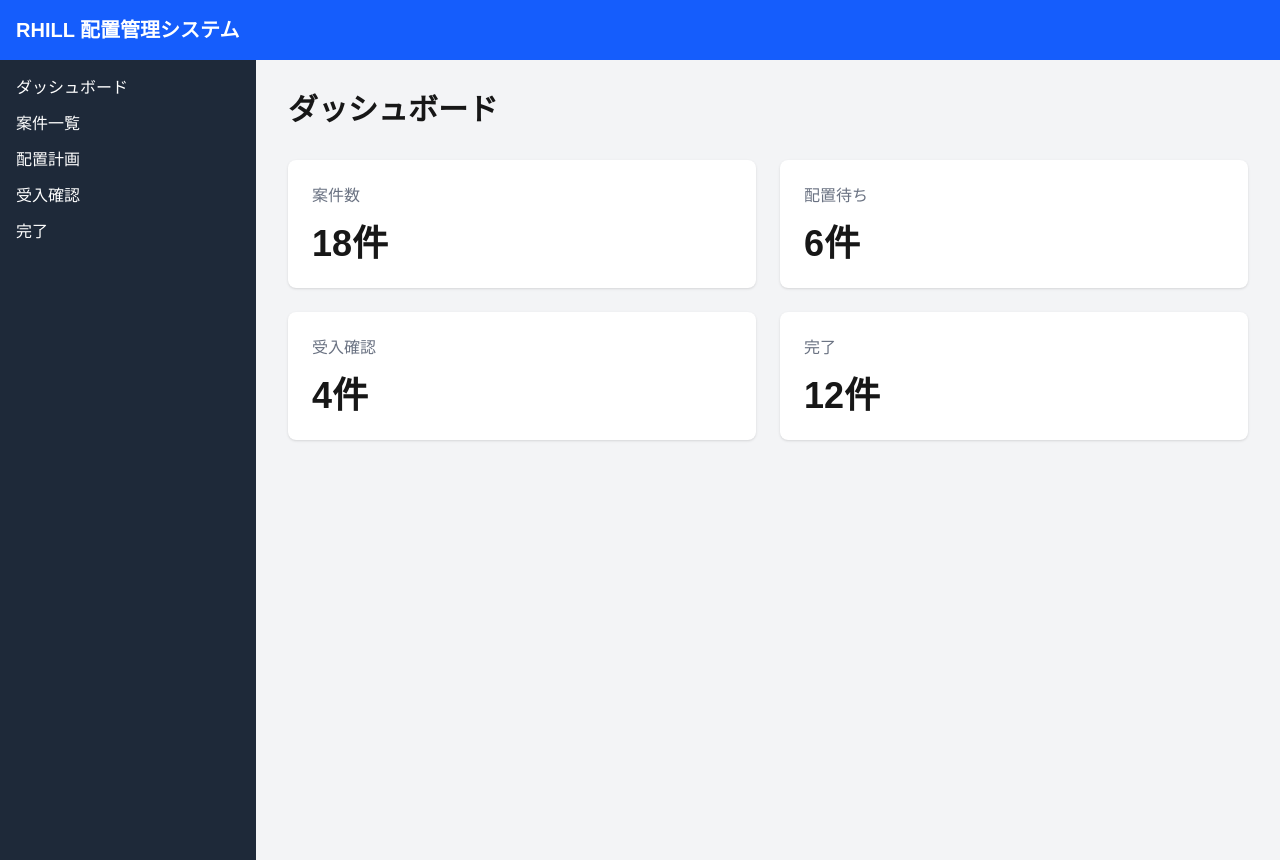
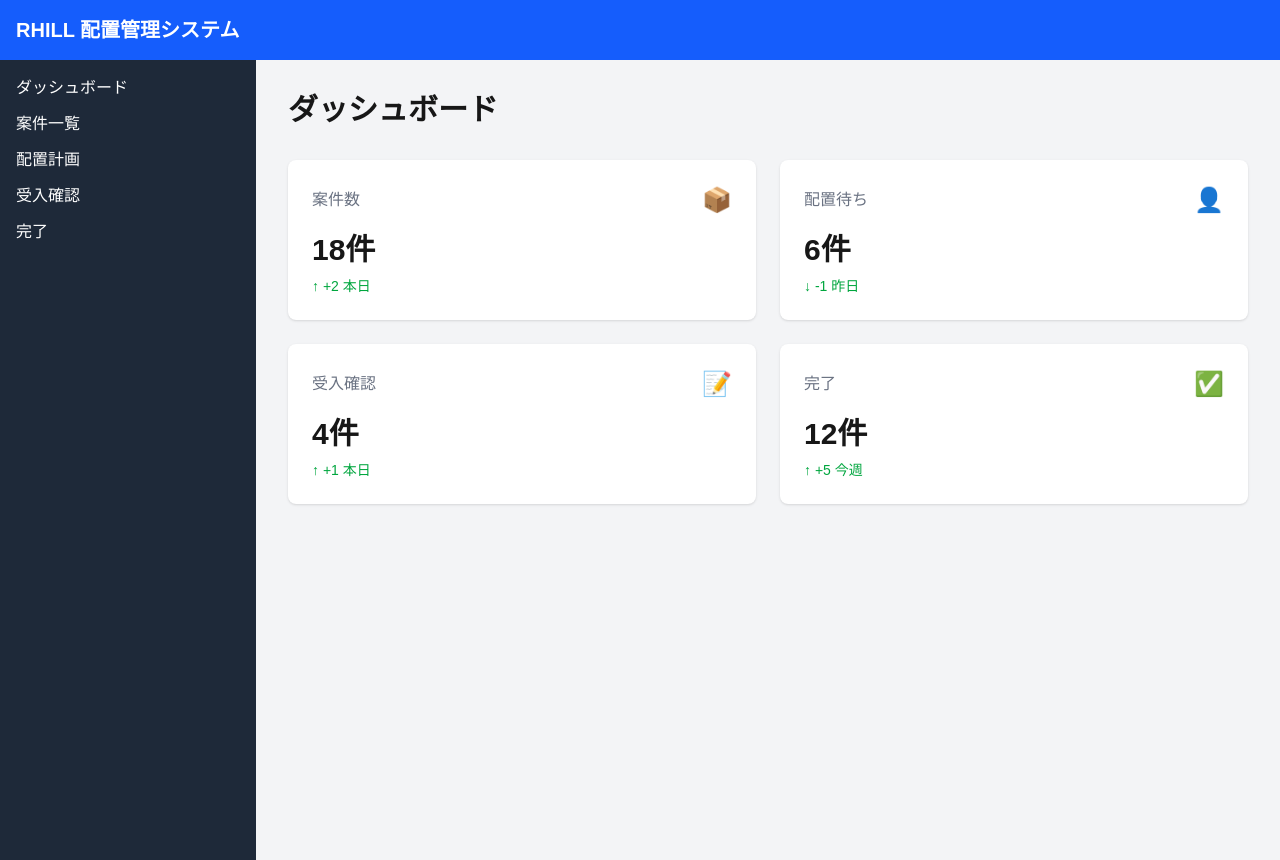
Before and after one commit to keinosukenakahara/rhill-demo, a Next.js app: page / in a window 1280 px wide. Built offline with nearby package versions, Linux system fonts and the light colour scheme.

Commit message:
rhill-demo
ヘッダーが表示される
サイドバーが表示される
「ダッシュボード」のタイトルが表示される
2×2 のカードが表示される
各カードに
📦
👤
📝
✅
件数
「↑ +2 本日」などの増減表示

```diff
--- a/app/page.tsx
+++ b/app/page.tsx
@@ -23,21 +23,29 @@ export default function Home() {
               <DashboardCard
                   title="案件数"
                   value="18件"
+                  icon="📦"
+                  change="↑ +2 本日"
               />
 
               <DashboardCard
                   title="配置待ち"
                   value="6件"
+                  icon="👤"
+                  change="↓ -1 昨日"
               />
 
               <DashboardCard
                   title="受入確認"
                   value="4件"
+                  icon="📝"
+                  change="↑ +1 本日"
               />
 
               <DashboardCard
                   title="完了"
                   value="12件"
+                  icon="✅"
+                  change="↑ +5 今週"
               />
 
             </div>
--- a/components/DashboardCard.tsx
+++ b/components/DashboardCard.tsx
@@ -1,21 +1,39 @@
-type DashboardCardProps = {
+type Props = {
   title: string;
   value: string;
+  icon: string;
+  change: string;
 };
 
 export default function DashboardCard({
   title,
   value,
-}: DashboardCardProps) {
+  icon,
+  change,
+}: Props) {
   return (
     <div className="bg-white rounded-lg shadow p-6">
-      <p className="text-gray-500">
-        {title}
+
+      <div className="flex justify-between items-center">
+
+        <h3 className="text-gray-500">
+          {title}
+        </h3>
+
+        <span className="text-2xl">
+          {icon}
+        </span>
+
+      </div>
+
+      <p className="text-3xl font-bold mt-4">
+        {value}
       </p>
 
-      <p className="text-4xl font-bold mt-4">
-        {value}
+      <p className="text-green-600 mt-2 text-sm">
+        {change}
       </p>
+
     </div>
   );
 }
```
Lines whose indentation alone changed are shown as unchanged.
